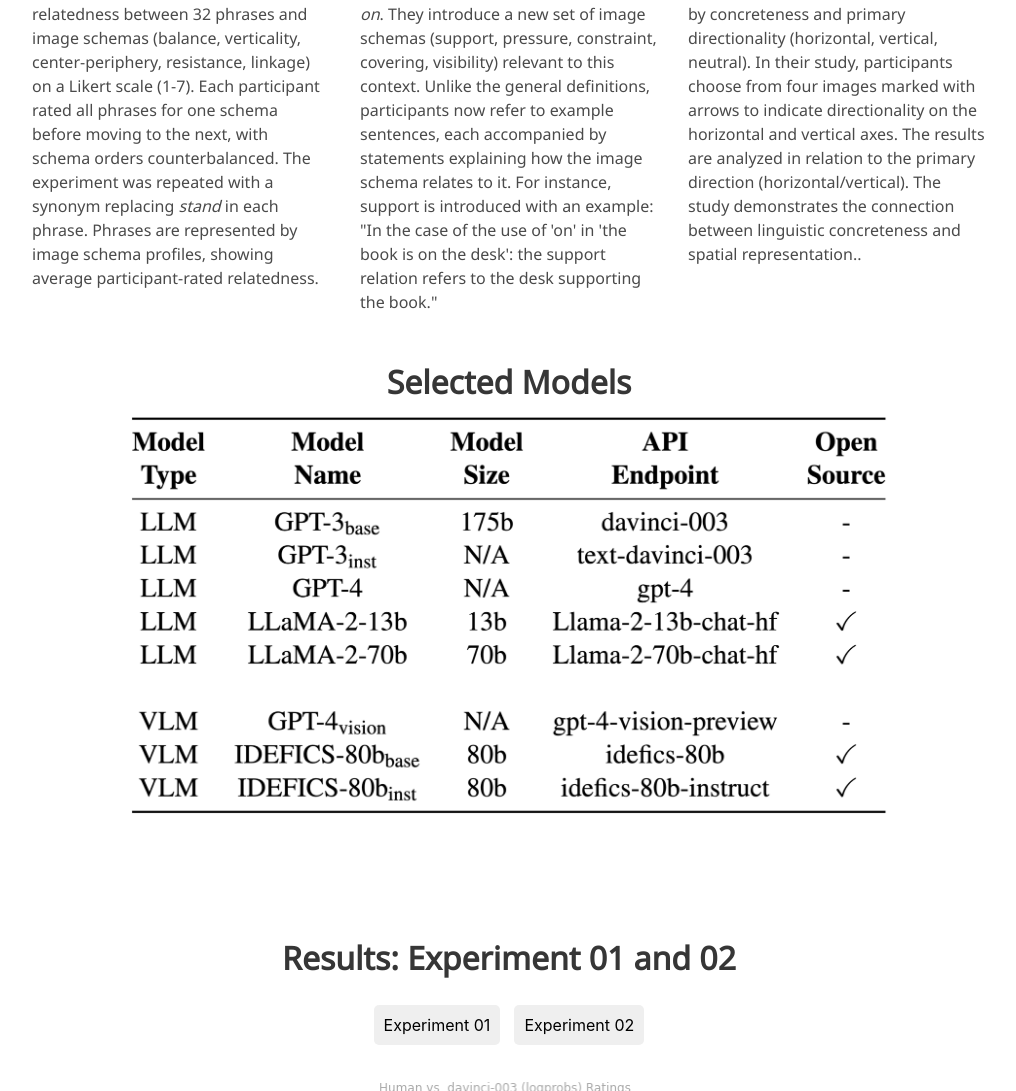
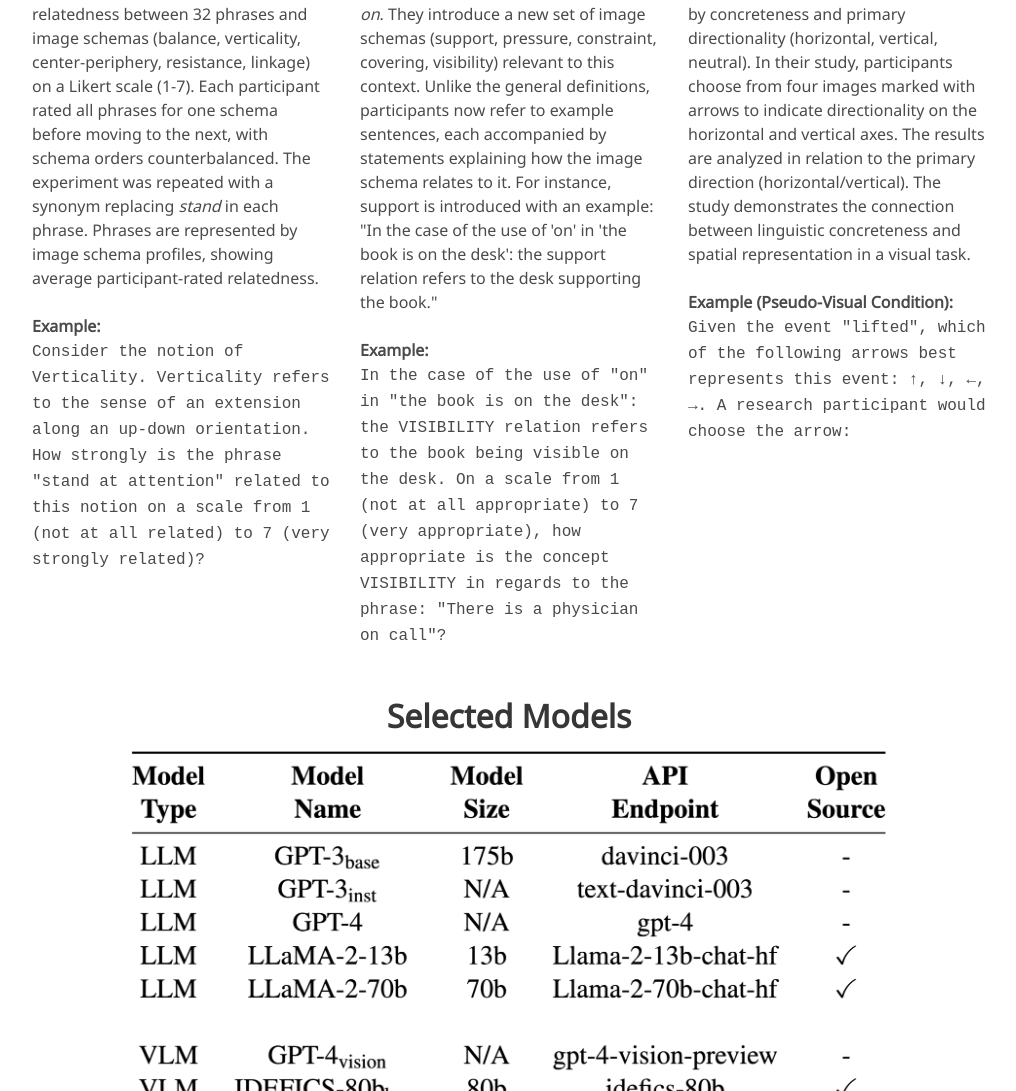
Before and after one commit to PhilWicke/schema_website, a plain HTML site: page index.html in a window 1280 px wide. Shown: the part 1141-2232 px from the top of the page, without its empty margins (131-1147 px from the left). Drawn offline with nearby package versions, Linux system fonts and the light colour scheme; some icons are missing; a web font is replaced by a local one.

Commit message:
inserted examples

```diff
--- a/index.html
+++ b/index.html
@@ -143,7 +143,12 @@
             a Likert scale (1-7). Each participant rated all phrases for one schema before moving
             to the next, with schema orders counterbalanced. The experiment was
             repeated with a synonym replacing <i>stand</i> in each phrase. Phrases are represented
-            by image schema profiles, showing average participant-rated relatedness.
+            by image schema profiles, showing average participant-rated relatedness. <br><br>
+            <b>Example: </b><br>
+            <tt>Consider the notion of Verticality. Verticality refers to the
+              sense of an extension along an up-down orientation. How strongly
+              is the phrase "stand at attention" related to this notion on a
+              scale from 1 (not at all related) to 7 (very strongly related)?</tt>
           </p>
         </div>
         <div class="column">
@@ -159,7 +164,10 @@
             now refer to example sentences, each accompanied by statements explaining
             how the image schema relates to it. For instance, support is introduced
             with an example: "In the case of the use of 'on' in 'the book is on the
-            desk': the support relation refers to the desk supporting the book."
+            desk': the support relation refers to the desk supporting the book." <br><br>
+            <b>Example: </b><br>
+            <tt>In the case of the use of "on" in "the book is on the desk": the VISIBILITY relation refers to the book being visible on the desk.
+              On a scale from 1 (not at all appropriate) to 7 (very appropriate), how appropriate is the concept VISIBILITY in regards to the phrase: "There is a physician on call"?</tt>
           </p>
 
           <!-- Content for Exp 02 -->
@@ -178,7 +186,9 @@
             and vertical axes. The results are analyzed in relation to
             the primary direction (horizontal/vertical). The study demonstrates
             the connection between linguistic concreteness and spatial
-            representation..
+            representation in a visual task. <br><br>
+            <b>Example (Pseudo-Visual Condition): </b><br>
+            <tt>Given the event "lifted", which of the following arrows best represents this event: ↑, ↓, ←, →. A research participant would choose the arrow: </tt>
           </p>
         </div>
       </div>
```
